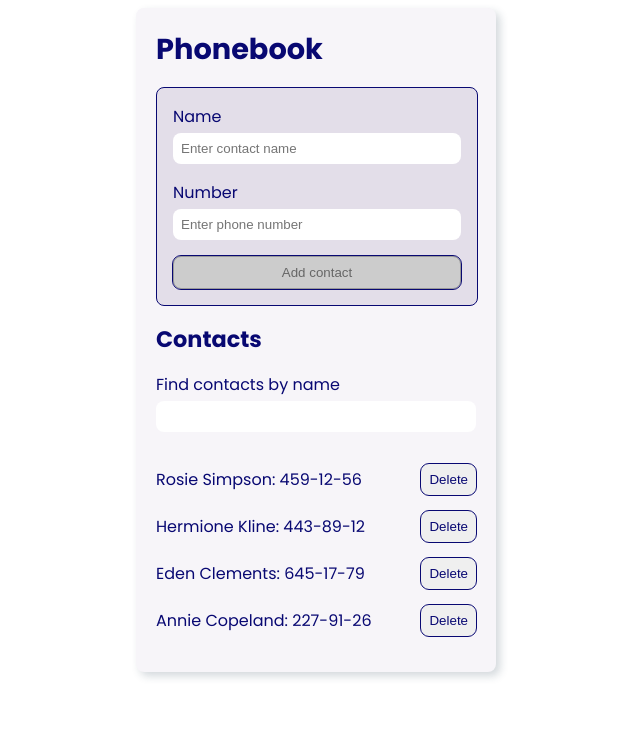
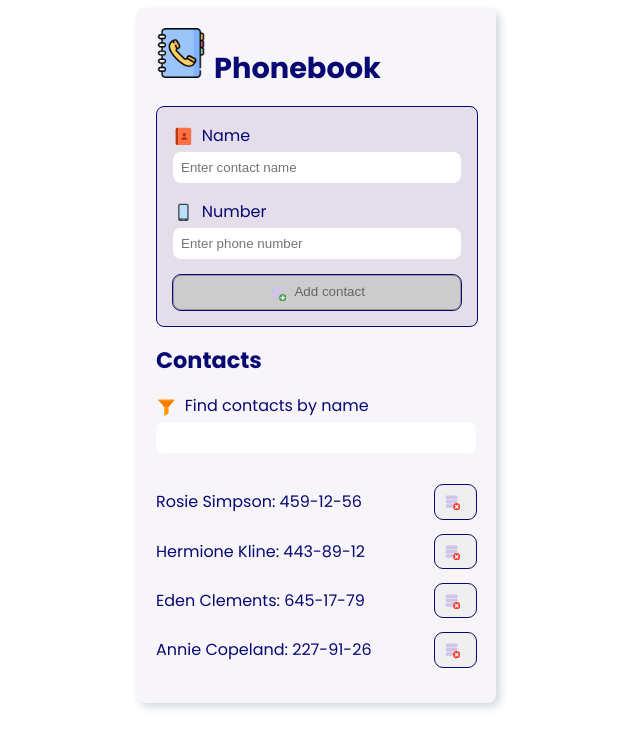
Before and after one commit to LiViS-code/goit-react-hw-02-phonebook, a React (Create React App) app in the folder my-phonebook/: page / in a window 1280 px wide. Shown: the top 748 px of the page, without its empty margins (324-964 px from the left). Built offline with nearby package versions, Linux system fonts and the light colour scheme.

Commit message:
add icons support

```diff
--- a/my-phonebook/package.json
+++ b/my-phonebook/package.json
@@ -14,6 +14,7 @@
     "prettier": "^2.5.1",
     "react": "^17.0.2",
     "react-dom": "^17.0.2",
+    "react-icons": "^4.3.1",
     "react-scripts": "5.0.0",
     "styled-components": "^5.3.3",
     "web-vitals": "^2.1.2"
--- a/my-phonebook/src/App.js
+++ b/my-phonebook/src/App.js
@@ -2,7 +2,8 @@ import React, { Component } from "react";
 import ContactForm from "./components/ContactForm";
 import ContactList from "./components/ContactList";
 import Filter from "./components/Filter";
-import { Container, Title, ContactsTitle, Message } from "./App.styled";
+import { Container, Logo, Title, ContactsTitle, Message } from "./App.styled";
+import phonebook from "./img/phonebook.png";
 
 class App extends Component {
   state = {
@@ -46,7 +47,10 @@ class App extends Component {
 
     return (
       <Container>
-        <Title>Phonebook</Title>
+        <Title>
+          <Logo src={phonebook} alt="fonebook" width="50px" />
+          Phonebook
+        </Title>
         <ContactForm contacts={contacts} onChangeState={onChangeState} />
         {contacts.length ? (
           <>
--- a/my-phonebook/src/App.styled.js
+++ b/my-phonebook/src/App.styled.js
@@ -21,6 +21,11 @@ export const Container = styled.div`
   box-shadow: ${boxShadow};
 `;
 
+export const Logo = styled.img`
+  width: 50px;
+  margin-right: ${spacing(2)};
+`;
+
 export const Title = styled.h1`
   margin-top: 0;
   margin-bottom: ${spacing(4)};
--- a/my-phonebook/src/components/ContactForm.jsx
+++ b/my-phonebook/src/components/ContactForm.jsx
@@ -1,5 +1,6 @@
 import React, { Component } from "react";
 import { nanoid } from "nanoid";
+import { FcContacts, FcPhoneAndroid, FcAddDatabase } from "react-icons/fc";
 import { FormContacts, Label, Input, Button } from "./ContactForm.styled";
 
 const INITIAL_VALUE = {
@@ -49,9 +50,11 @@ class ContactForm extends Component {
     } = this;
 
     return (
-      <>
       <FormContacts onSubmit={handleSubmit}>
-          <Label htmlFor="inputName">Name</Label>
+        <Label htmlFor="inputName">
+          <FcContacts />
+          Name
+        </Label>
 
         <Input
           id="inputName"
@@ -65,7 +68,10 @@ class ContactForm extends Component {
           onChange={handleInput}
         />
 
-          <Label htmlFor="inputNumber">Number</Label>
+        <Label htmlFor="inputNumber">
+          <FcPhoneAndroid />
+          Number
+        </Label>
 
         <Input
           id="inputNumber"
@@ -80,10 +86,10 @@ class ContactForm extends Component {
         />
 
         <Button type="submit" disabled={!name || !number}>
+          <FcAddDatabase />
           Add contact
         </Button>
       </FormContacts>
-      </>
     );
   }
 }
--- a/my-phonebook/src/components/ContactList.jsx
+++ b/my-phonebook/src/components/ContactList.jsx
@@ -1,4 +1,5 @@
 import React, { Component } from "react";
+import { FcDeleteDatabase } from "react-icons/fc";
 import { ContastsList, ContactItem } from "./ContactList.styled";
 import { Button } from "./ContactForm.styled";
 class ContactList extends Component {
@@ -17,8 +18,12 @@ class ContactList extends Component {
         {filterContacts.map(({ id, name, number }) => (
           <ContactItem key={id}>
             {name}: {number}{" "}
-            <Button type="button" onClick={() => onDelete(id)}>
-              Delete
+            <Button
+              type="button"
+              onClick={() => onDelete(id)}
+              title="Delete this contact"
+            >
+              <FcDeleteDatabase />
             </Button>
           </ContactItem>
         ))}
--- a/my-phonebook/src/components/Filter.jsx
+++ b/my-phonebook/src/components/Filter.jsx
@@ -1,4 +1,5 @@
 import React, { Component } from "react";
+import { FcFilledFilter } from "react-icons/fc";
 import { Container } from "./Filter.styled";
 import { Input, Label } from "./ContactForm.styled";
 
@@ -13,7 +14,10 @@ class Filter extends Component {
     const { handleInput } = this;
     return (
       <Container>
-        <Label htmlFor="inputFilter">Find contacts by name</Label>
+        <Label htmlFor="inputFilter">
+          <FcFilledFilter />
+          Find contacts by name
+        </Label>
         <Input
           id="inputFilter"
           type="text"
--- a/my-phonebook/src/index.js
+++ b/my-phonebook/src/index.js
@@ -1,5 +1,6 @@
 import React from "react";
 import ReactDOM from "react-dom";
+import { IconContext } from "react-icons";
 import { ThemeProvider } from "styled-components";
 import { theme } from "./constants/Theme";
 import App from "./App";
@@ -7,7 +8,14 @@ import App from "./App";
 ReactDOM.render(
   <React.StrictMode>
     <ThemeProvider theme={theme}>
-      <App />
+      <IconContext.Provider
+        value={{
+          size: "1.3em",
+          style: { verticalAlign: "middle", marginRight: "8px" },
+        }}
+      >
+        <App />
+      </IconContext.Provider>
     </ThemeProvider>
   </React.StrictMode>,
   document.getElementById("root")
```
Also changed, not shown: my-phonebook/src/img/phonebook.png (added), 1 other file (tests, documents, lock files or other folders). Lines whose indentation alone changed are shown as unchanged.
